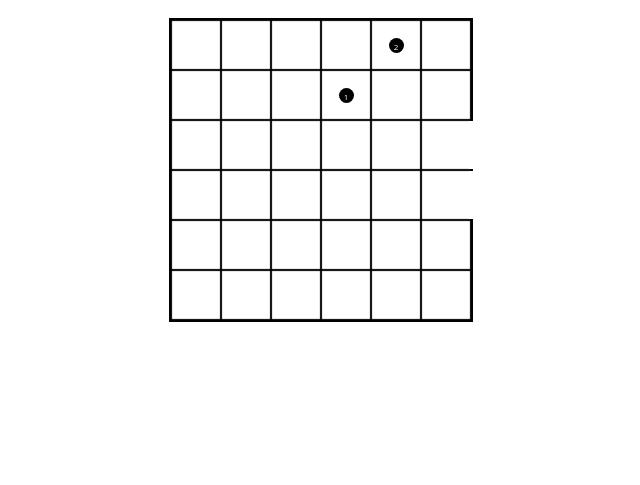
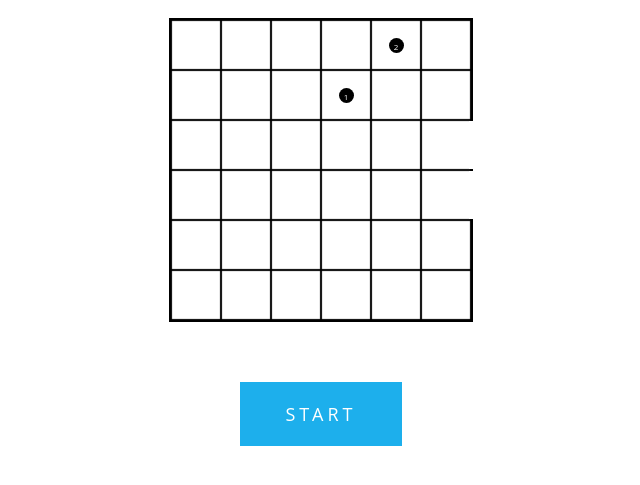
Before and after one commit to rodelcruzph/ie-simulatr, a plain HTML site: page index.html in a window 1280 px wide. Shown: the part 77-562 px from the top of the page, without its empty margins (319-959 px from the left). Drawn offline with nearby package versions, Linux system fonts and the light colour scheme.

Commit message:
final commit 2017.02.06

```diff
--- a/rodel-scripts.js
+++ b/rodel-scripts.js
@@ -48,9 +48,16 @@ var app = {
 
 		for(var j = 1; j <= app.vars.rows; j++) {
 			for(var i = 1; i <= app.vars.cols; i++) {
-				jQuery('<li data-row="'+j+'" data-col="'+i+'" class="tileBox" style="width:'+ app.vars.boxDim +'px; height:'+ app.vars.boxDim +'px;"></li>').appendTo('.classroom-wrap');
+				jQuery('<li data-row="'+j+'" data-col="'+i+'" class="tileBox" style="width:'+ app.vars.boxDim +'px; height:'+ app.vars.boxDim +'px;"><span class="item"></span></li>').appendTo('.classroom-wrap');
 			}
 		}
+
+		// Add play/start button
+		playBtn = '<div class="play-btn-holder"> \
+					<a href="javascript:;" class="play-btn">Start</a> \
+					</div>';
+
+		jQuery('body').append(playBtn);
 
 		if(typeof cbf == 'function') {
 			app.addPeople(function() {
@@ -100,13 +107,15 @@ var app = {
 		var currPeople = Math.floor(Math.random()* (maxPeople - minPeople + 1) + minPeople);
 		jQuery('#number').text(currPeople + ' people');
 
-		var people = "<span class='people-item'></span>",
-			randomElements = jQuery("li").get().sort(function(){
+		var randomElements = jQuery("li").get().sort(function(){
 			  return Math.round(Math.random())-0.5
 			}).slice(0,currPeople);
 
+		// people = "<span class='people-item'></span>",
+
 		for(var i = 0; i < randomElements.length; i++) {
-			jQuery(randomElements[i]).addClass('people').append("<span class='people-item'>" + (i+1) + "</span>");
+			// jQuery(randomElements[i]).addClass('people').append("<span class='item'>" + (i+1) + "</span>");
+			jQuery(randomElements[i]).addClass('people').find('span.item').html(i+1);
 		}
 
 		if(typeof cbf == 'function') {
@@ -174,8 +183,9 @@ var app = {
 		},
 
 		movePerson: function() {
-			var x, y,
-				numOfPeople = Object.keys(app.vars.people).length;
+			var x, y, numOfPeople = Object.keys(app.vars.people).length;
+
+			jQuery('.play-btn').on('click', function() {
 
 				for(var i = 1; i <= numOfPeople; i++) {
 					var startY = app.vars.people[i].rowCoords,
@@ -183,17 +193,28 @@ var app = {
 						startX = app.vars.people[i].colCoords,
 						endX = app.vars.dtd[i].y;
 
-					// app.vars.getDirection(startY, startX, endY, endX);
-					console.log(startY, endY, startX, endX);
+						app.move.getDirection(startY, endY, startX, endX, i);
 				}
+
+			});
 
 		},
 
-		getDirection: function(startY, startX, endY, endX, cfb) {
-			var startCol = x,
-				startRow = y,
-				endCol = 0,
-				endRow = 0;
+		getDirection: function(startY, endY, startX, endX, person, cfb) {
+
+			var totalHorz = Math.abs(startX - endX),
+				totalVert = Math.abs(startY - endY);
+
+			console.log(totalHorz + " : " + totalVert);
+
+			if(totalVert == 0 && totalHorz == 0) {
+				console.log(person + 'is by the ext door');
+			} else if((totalVert == 0 && totalHorz > 0) || (totalVert > totalHorz)) {
+				console.log(person + ' will move left or right');
+			} else if((totalHorz == 0 && totalVert > 0) || (totalHorz || totalVert)) {
+				console.log(person + ' will move down or up');
+			}
+
 
 		},
 
--- a/style.css
+++ b/style.css
@@ -116,7 +116,7 @@ body{
 				top: 1px;
 				left: -2px;
 			}
-			.people span{
+			.classroom-wrap li span.item {
 				width: 15px;
 				height: 15px;
 				text-align: center;
@@ -131,4 +131,28 @@ body{
 				padding: 3px 0;
 				box-sizing: border-box;
 				font-size: 8px;
+				display: none;
 			}
+			.classroom-wrap li.people span.item {
+				display: block;
+			}
+
+
+/* Play/Start Button */
+.play-btn-holder {
+	text-align: center;
+	padding: 60px 0;
+}
+
+	.play-btn {
+		font-weight: 400;
+		font-size: 18px;
+		color: #fff;
+		text-transform: uppercase;
+		letter-spacing: 4px;
+		display: inline-block;
+		padding: 20px 45px;
+		background: #1dafec;
+		text-decoration: none;
+		outline: 0;
+	}
```
Lines whose indentation alone changed are shown as unchanged.
